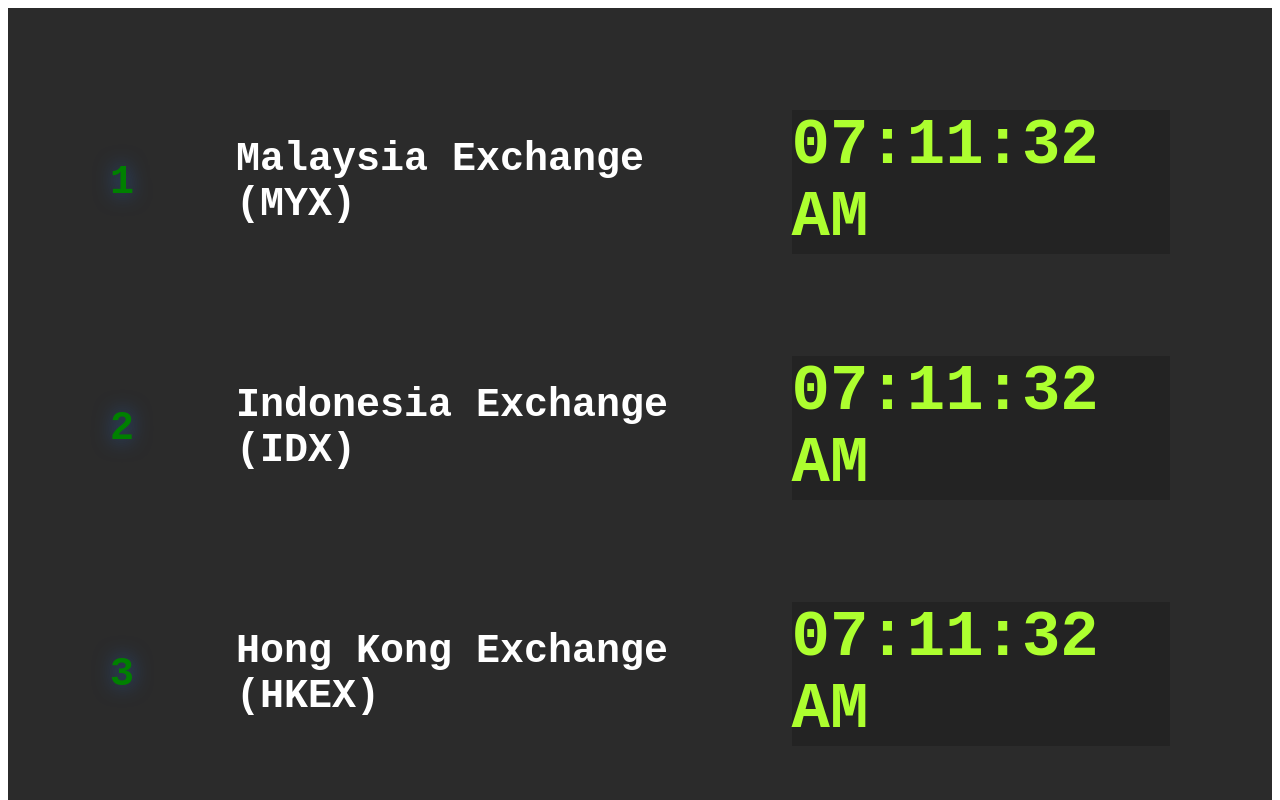
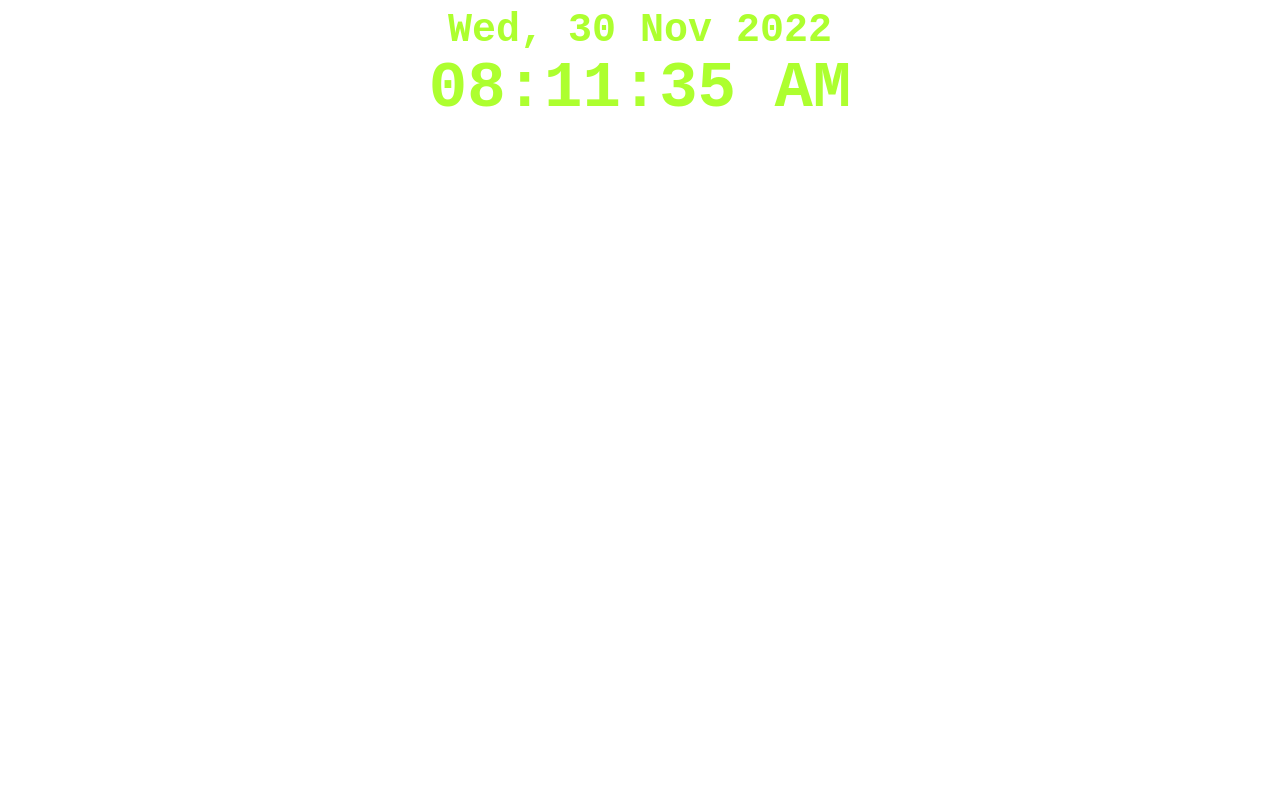
Before and after one commit to aiddin/StockClockList, a Vue app: page / in a window 1280 px wide. Shown: the top 800 px of the page. Built offline with nearby package versions, Linux system fonts and the light colour scheme.

Commit message:
lets go boi
RAGE ON B

```diff
--- a/src/App.vue
+++ b/src/App.vue
@@ -2,28 +2,12 @@
 :simpleTime="simpleTime"
 :simpleDateTime="simpleDateTime" -->
 <template>
-<div class="stockbg">
-  <table class ="huh">
-    <tbody>
-    <tr v-for="(exch) in exch" :key="exch.status">
-
-      <td class="tdstyle" :style="testchange">{{exch.status}}</td>
-      <td class="tdstyle">{{exch.name}}</td>
-      <td class="tdstyle"><tc-clock
+<tc-clock
         :serverDate="serverDate"
         :glow="glow"
-        :simpleTime="simpleTime"
-        /></td>
-    </tr>
-  </tbody>
+        :advancedTime="advancedTime"
 
-
-
-
-
-
-  </table>
-</div>
+> </tc-clock>
 
 </template>
 <script>
@@ -37,7 +21,7 @@
   },
   data() {
     return {
-      message: 'Hello this is GeeksforGeeks.',
+
       glow:'',
       serverDate: date,
       simpleTime: true,
@@ -45,39 +29,36 @@
       simpleDateTime: true,
       advancedTime: true,
       exch: [
-          {name: 'Malaysia Exchange (MYX)', status: 1},
-          {name: 'Indonesia Exchange (IDX)', status: 2},
-          {name: 'Hong Kong Exchange (HKEX)', status: 3},
-          {name: 'Singapore Exchange (SGX)', status: 1}
+          {name: 'Malaysia Exchange (MYX)', status: '1', gmTime: '+8'},
+          {name: 'Indonesia Exchange (IDX)', status: '2', gmTime: '+7'},
+          {name: 'Hong Kong Exchange (HKEX)', status: '3', gmTime: '+8'},
+          {name: 'Singapore Exchange (SGX)', status: '1', gmTime: '+8'},// 1 hour == 3,600,000 milliseconds
     ],
     }
   },
 
   computed:{
-    testchange() {
-      if (this.exch.status == 1) {
-      console.log(this.exch.status);
-      return {
-        // "color": "blue"
+    // testchange() {
+    //   if (this.exch.status == 1) {
+    //   console.log(this.exch.status);
+    //   return {
+    //     // "color": "blue"
 
-      }
-    }
-      else
+    //   }
+    // }
+    //   else
 
-      console.log(this.exch.status);
-        return {
+    //   console.log(this.exch.status);
+    //     return {
 
-          "text-shadow": "0 0 20px rgb(39, 83, 149), 0 0 20px rgba(10, 175, 230, 0)",
-          color: "green",
+    //       "text-shadow": "0 0 20px rgb(39, 83, 149), 0 0 20px rgba(10, 175, 230, 0)",
+    //       color: "green",
 
-        };
-    },
+    //     };
+    // },
   },
   methods: {
     setDateTime() {
-      const date = new Date();
-
-      this.serverDate = date;
       this.glow = '';
       this.simpleDate = true;
       this.simpleTime = true;
@@ -85,12 +66,23 @@
       this.advancedTime = true;
 
     },
+    setServerDate() {
+      const date = new Date();
+
+      console.log (-date.getTimezoneOffset()/60+'heh')//get utc time offset
+     date.setHours(date.getHours() + (-1) );
+      this.serverDate = date;
+    },
   },
 
   mounted() {
     setInterval(() => {
       this.setDateTime();
-    }, 0);
+    }, 1000);
+    //getUTChour
+    setInterval(() => {
+      this.setServerDate();
+    },1000);
   },
 };
 </script>
--- a/src/components/TcClock.vue
+++ b/src/components/TcClock.vue
@@ -36,7 +36,6 @@
       simpleTimeSet: this.setSimpleTime(),
       simpleDateSet: this.setSimpleDate(),
       simpleDateTimeSet: this.setSimpleDateTime(),
-
       advancedTimeSet: this.setAdvancedTime(),
       advancedDateSet: this.setAdvancedDate(),
 
@@ -44,7 +43,14 @@
     };
 
   },
+watch :{
+timeDiff(newTimeDiff,oldTimeDiff){
+  if (newTimeDiff !== oldTimeDiff){
+    this.timeDiff = newTimeDiff;
 
+  }
+}
+},
   methods: {
     //setting date time format
     setSimpleDateTime() {
@@ -113,6 +119,7 @@
         const dateLocal1 = new Date();
         const dateServer1 = this.serverDate;
         const timeDiff = dateLocal1.getTime() - dateServer1.getTime();
+        console.log(timeDiff)
         return timeDiff;
       },
     //set date time for set interval
@@ -135,14 +142,21 @@
           "text": "0 0 20px rgb(39, 83, 149), 0 0 20px rgba(10, 175, 230, 0)",
           color: this.glow,
         };
+    }
   },
-  },
+    // watch: {
+    // serverDate: function (newVal, oldVal) {
+    //   this.dateServer = newVal;
+    //   this.timeDiff = this.timeDiffer();
+    // },
+    // },
 
   mounted() {
     setInterval(() => {
       this.setDateTime();
 
-    }, 0);
+    }, 1000);
+
   },
   beforeUnmount() {
     clearInterval(this.setDateTime);
@@ -164,7 +178,7 @@
   transition: 0.2s;
   text-align: justify;
   font-family: "Oxygen", monospace;
-  background-color: rgba(34, 34, 34, 0.801);
+  background-color: rgba(34, 34, 34, 0);
 }
 #clock h1 {
   transition: 0.2s;
--- a/src/components/TcStockClock.vue
+++ /dev/null
@@ -1,181 +0,0 @@
-
-<template>
-    <div id="clock">
-      <h1 :style="style">{{ advancedDateSet }}</h1>
-      <h2 :style="style">
-        {{ simpleDateTimeSet }}{{ simpleDateSet }}{{ simpleTimeSet }}{{ advancedTimeSet }}
-      </h2>
-    </div>
-  </template>
-
-  <script>
-  import { defineComponent } from "vue";
-
-  export default defineComponent({
-    //props from TcData component
-    props: [
-      "serverDate",
-
-      "glow",
-
-
-      "simpleTime",
-      "simpleDate",
-      "simpleDateTime",
-      "advancedTime",
-    ],
-    name: "TcClock",
-
-    data() {
-      return {
-        timeDiff: this.timeDiffer(),
-
-        advancedTimeBool: this.advancedTime,
-        advancedDateBool: this.advancedTime,
-
-        simpleTimeSet: this.setSimpleTime(),
-        simpleDateSet: this.setSimpleDate(),
-        simpleDateTimeSet: this.setSimpleDateTime(),
-
-        advancedTimeSet: this.setAdvancedTime(),
-        advancedDateSet: this.setAdvancedDate(),
-
-        dateServer: this.serverDate,
-      };
-
-    },
-
-    methods: {
-      //setting date time format
-      setSimpleDateTime() {
-        if (this.simpleDateTime !== undefined) {
-          var set = Intl.DateTimeFormat("en-GB", {
-            weekday: "short",
-            day: "2-digit",
-            month: "short",
-            hour: "2-digit",
-            minute: "2-digit",
-          }).format(this.clientTime());
-          return set;
-        } else return "";
-      },
-      setSimpleDate() {
-        if (this.simpleDate !== undefined) {
-          var set = Intl.DateTimeFormat("en-GB", {
-            weekday: "short",
-            day: "2-digit",
-            month: "short",
-            year: "numeric",
-          }).format(this.clientTime());
-          return set;
-        } else return (set = "");
-      },
-      setSimpleTime() {
-        if (this.simpleTime !== undefined) {
-          const set = Intl.DateTimeFormat("en-US", {
-            hour: "2-digit",
-            minute: "2-digit",
-            second: "numeric",
-          }).format(this.clientTime());
-          return set;
-        } else return "";
-      },
-      setAdvancedDate() {
-        if (this.advancedTimeBool !== undefined) {
-          var set = Intl.DateTimeFormat("en-MY", {
-            year: "numeric",
-            day: "2-digit",
-            month: "short",
-            weekday: "short",
-          }).format(this.clientTime());
-          return set;
-        } else return (set = "");
-      },
-      setAdvancedTime() {
-        if (this.advancedTimeBool !== undefined) {
-          var set = Intl.DateTimeFormat("en-US", {
-            hour: "2-digit",
-            minute: "2-digit",
-            second: "2-digit",
-          }).format(this.clientTime());
-          return set;
-        } else return (set = "");
-      },
-
-      //setting client time and date
-      clientTime() {
-        const dateLocal1 = new Date();
-        dateLocal1.setMilliseconds(parseInt(this.timeDiffer()));
-        return dateLocal1;
-      },
-      //setting time difference
-      timeDiffer() {
-        const dateLocal1 = new Date();
-        const dateServer1 = this.serverDate;
-        const timeDiff = dateLocal1.getTime() - dateServer1.getTime();
-        return timeDiff;
-      },
-      //set date time for set interval
-      setDateTime() {
-        this.simpleDateTimeSet = this.setSimpleDateTime();
-        this.simpleDateSet = this.setSimpleDate();
-        this.simpleTimeSet = this.setSimpleTime();
-        this.advancedTimeSet = this.setAdvancedTime();
-        this.advancedDateSet = this.setAdvancedDate();
-      },
-    },
-
-    computed: {
-
-      //styling for glow fx
-      style() {
-        if (this.glow == undefined) return "";
-        else
-          return {
-            "text-shadow": "0 0 20px rgb(39, 83, 149), 0 0 20px rgba(10, 175, 230, 0)",
-            color: this.glow,
-          };
-      },
-    },
-
-    mounted() {
-      setInterval(() => {
-        this.setDateTime();
-
-      }, 0);
-    },
-    beforeUnmount() {
-      clearInterval(this.setDateTime);
-    },
-  });
-  </script>
-  <style>
-  #clock {
-    height: 100vh;
-    width: 100vw;
-    display: flex;
-    flex-direction: column;
-    align-items: center;
-    justify-content: center;
-    position: absolute;
-    left: 0;
-    top: 0;
-    color: rgb(243, 243, 243);
-    transition: 0.2s;
-    text-align: justify;
-    font-family: "Oxygen", monospace;
-    background-color: rgb(34, 34, 34);
-  }
-  #clock h1 {
-    transition: 0.2s;
-    font-size: 5vw;
-    margin: 0;
-    padding: 0;
-  }
-  #clock h2 {
-    transition: 0.2s;
-    font-size: 8vw;
-    margin: 0;
-    padding: 0;
-  }
-  </style>
```
Also changed, not shown: src/components/TcStockList.vue (added, +42 -0 lines), src/components/TcStockStat.vue (added, +58 -0 lines). Lines whose indentation alone changed are shown as unchanged.
